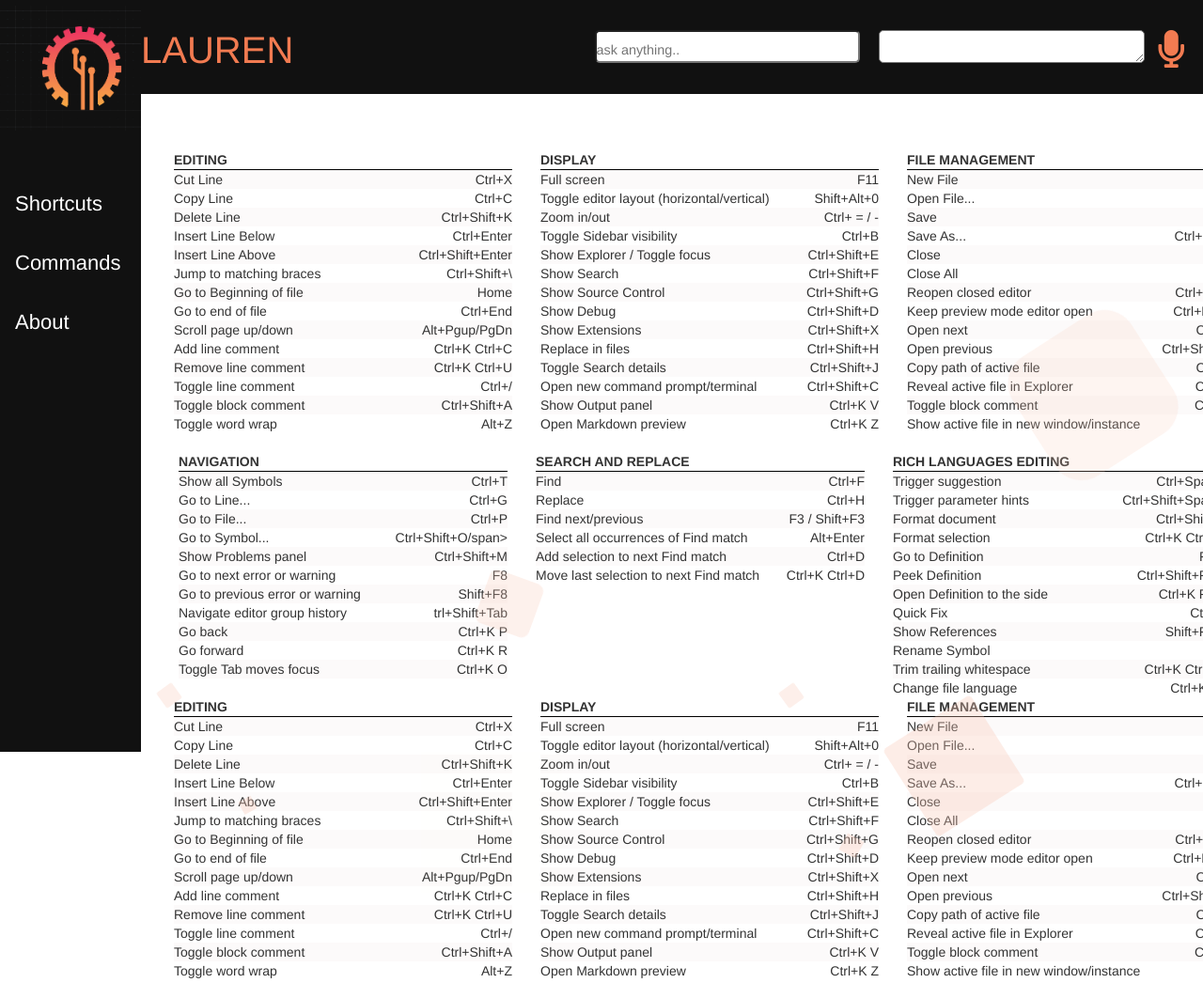
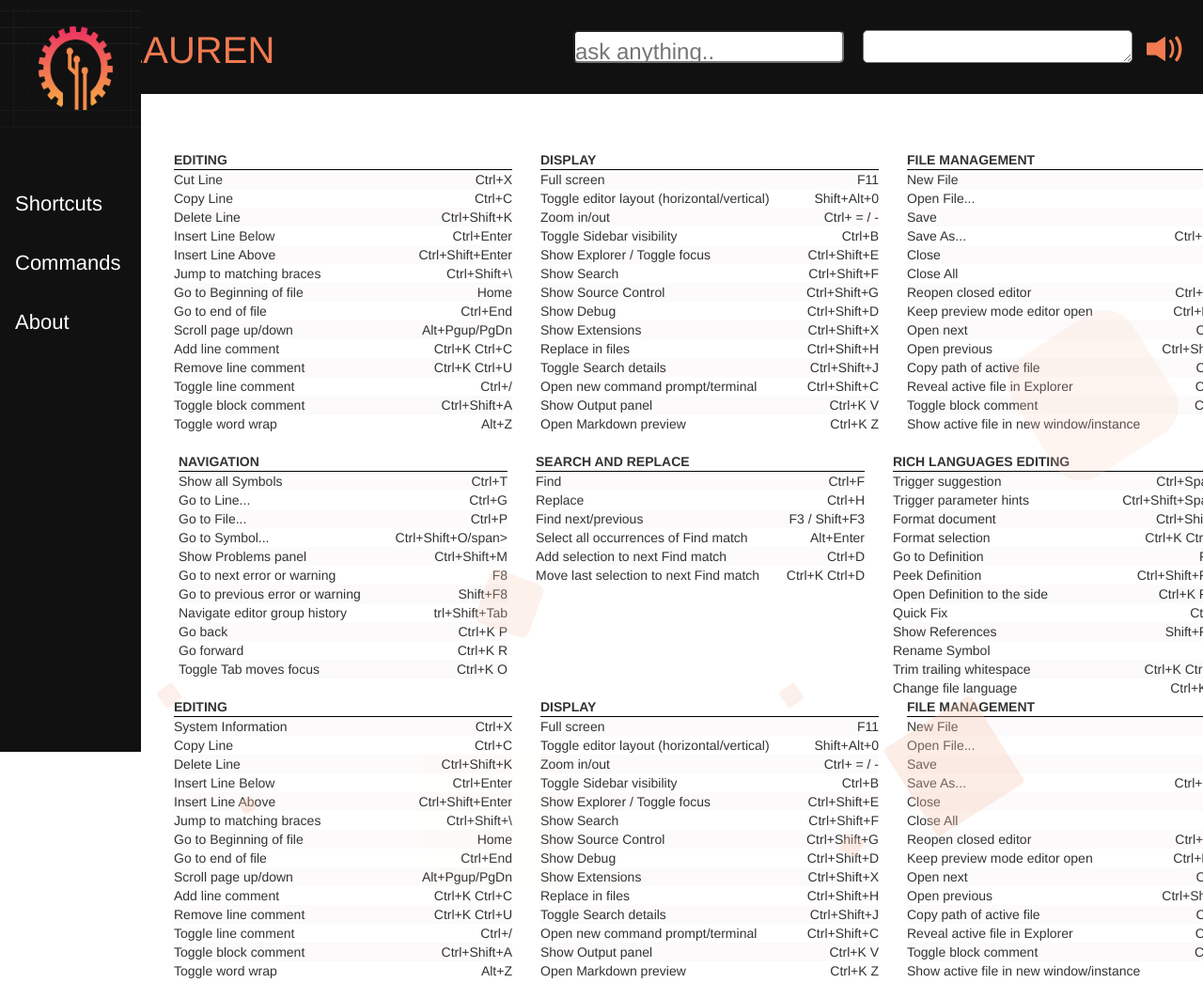
Before and after one commit to RohitNagraj/Dialogflow-Bot, a plain HTML site: page index.html in a window 1280 px wide. Shown: the top 1046 px of the page at 94% size. Drawn offline with nearby package versions, Linux system fonts and the light colour scheme.

Commit message:
Update index.html

```diff
--- a/index.html
+++ b/index.html
@@ -2,7 +2,7 @@
   <head>
     <title>Lauren</title>
   </head>
-  <meta http-equiv="Content-Type" content="text/html; charset=utf-8" />
+      <meta http-equiv="Content-Type" content="text/html; charset=utf-8" />
     <script src="http://ajax.googleapis.com/ajax/libs/jquery/2.1.1/jquery.min.js"></script>
     <script type="text/javascript">
         var accessToken = "9ff7760f6e2c468fbf9c549f760fb4fb";
@@ -91,7 +91,6 @@
   <link rel="stylesheet" href="redhat.css" />
   <link rel="stylesheet" href="back.css" />
   <!-- Latest compiled and minified CSS -->
-  <link rel="stylesheet" href="https://use.fontawesome.com/releases/v5.8.1/css/all.css" integrity="sha384-50oBUHEmvpQ+1lW4y57PTFmhCaXp0ML5d60M1M7uH2+nqUivzIebhndOJK28anvf" crossorigin="anonymous">
 <link rel="stylesheet" href="https://maxcdn.bootstrapcdn.com/bootstrap/3.3.7/css/bootstrap.min.css" integrity="sha384-BVYiiSIFeK1dGmJRAkycuHAHRg32OmUcww7on3RYdg4Va+PmSTsz/K68vbdEjh4u" crossorigin="anonymous">
 
 <!-- Optional theme -->
@@ -106,25 +105,27 @@
       <a href="#"
         ><img
           src="./Logo.png"
-          style="width:160%;height:17%;margin-top:-20px; margin-left: -30px; margin-bottom: 50px"
+          style="width:150%;height:17%;margin-top:-20px; margin-left: -30px; margin-bottom: 50px"
       /></a>
+
       <a href="index.html" style="font-size: 22px; margin-bottom: 20px">Shortcuts</a>
       <a style="font-size: 22px; margin-bottom: 20px" href="commands.html">Commands</a>
       <a style="font-size: 22px; margin-bottom: 20px" href="#">About</a>
+
     </div>
 
     <!-- Page content -->
     <div class="main">
       <div
-        style="background: #111; height:100px; margin-left: -20px;margin-right: -10px
+        style="background: #111; height:100px; margin-left: -40px;margin-right: -10px
         ;color:#F27B51; font-size: 40px; text-align: left; padding-top: 25px"
       >
-        <span>LAUREN</span>
+        <span class = "bounce animated infinite delay-2s">LAUREN</span>
         <div style="margin-top: -50px">
-          <button id="rec" class="icon-button" style="float: right"><span class="fas fa-microphone" aria-hidden="true" style="padding-right: 20px;margin-left: 15px"></span></button>
+          <button id = "rec" class="icon-button" style="float: right"><span class="glyphicon glyphicon-volume-up" aria-hidden="true" style="padding-right: 20px;margin-left: 15px"></span></button>
 
-          <textarea id="response" style="float:right; font-size:60%;height: 46%; width: 25%; margin-left: 20px;overflow:hidden; border-radius: 5px"></textarea>
-        <input id="input" type="text" placeholder="ask anything.." style="width: 25%;font-size:60%;height:47%; float: right;border-radius: 5px"></div>
+          <textarea id="response" style="float:right; height: 46%; width: 25%; margin-left: 20px;overflow:hidden; border-radius: 5px"></textarea>
+        <input id="input" type="text" placeholder="ask anything.." style="width: 25%;height:47%; float: right;border-radius: 5px"></div>
 
       </div>
 
@@ -227,12 +228,10 @@
           </div>
 
       <br></br>
-      <br>
-      <br>
         <div class="row">
           <div class="col-sm-4">
             <div style="border-bottom:1px solid black"><strong>EDITING</strong></div>
-            <div style="background: #fcfafa">Cut Line<span style="float:right">Ctrl+X</span></div>
+            <div style="background: #fcfafa">System Information<span style="float:right">Ctrl+X</span></div>
             <div style="background: #ffffff">Copy Line<span style="float:right">Ctrl+C</span></div>
             <div style="background: #fcfafa">Delete Line<span style="float:right">Ctrl+Shift+K</span></div>
             <div style="background: #ffffff">Insert Line Below<span style="float:right">Ctrl+Enter</span></div>
```
